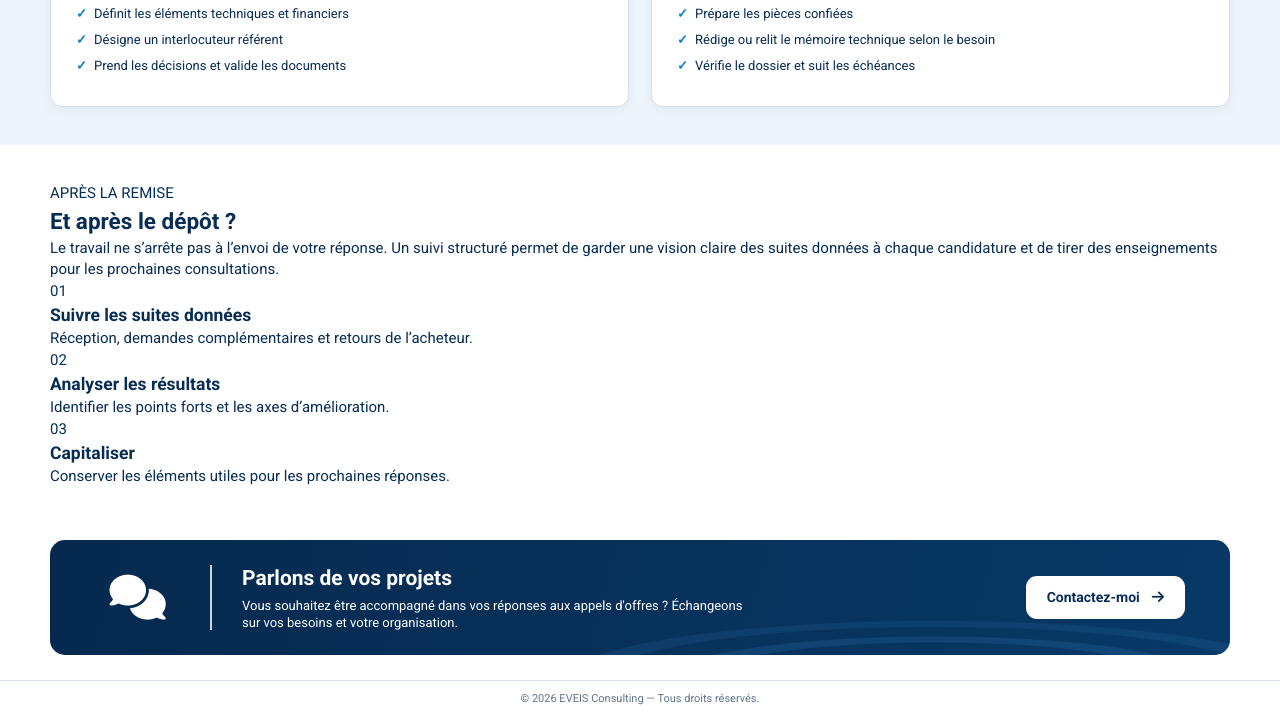
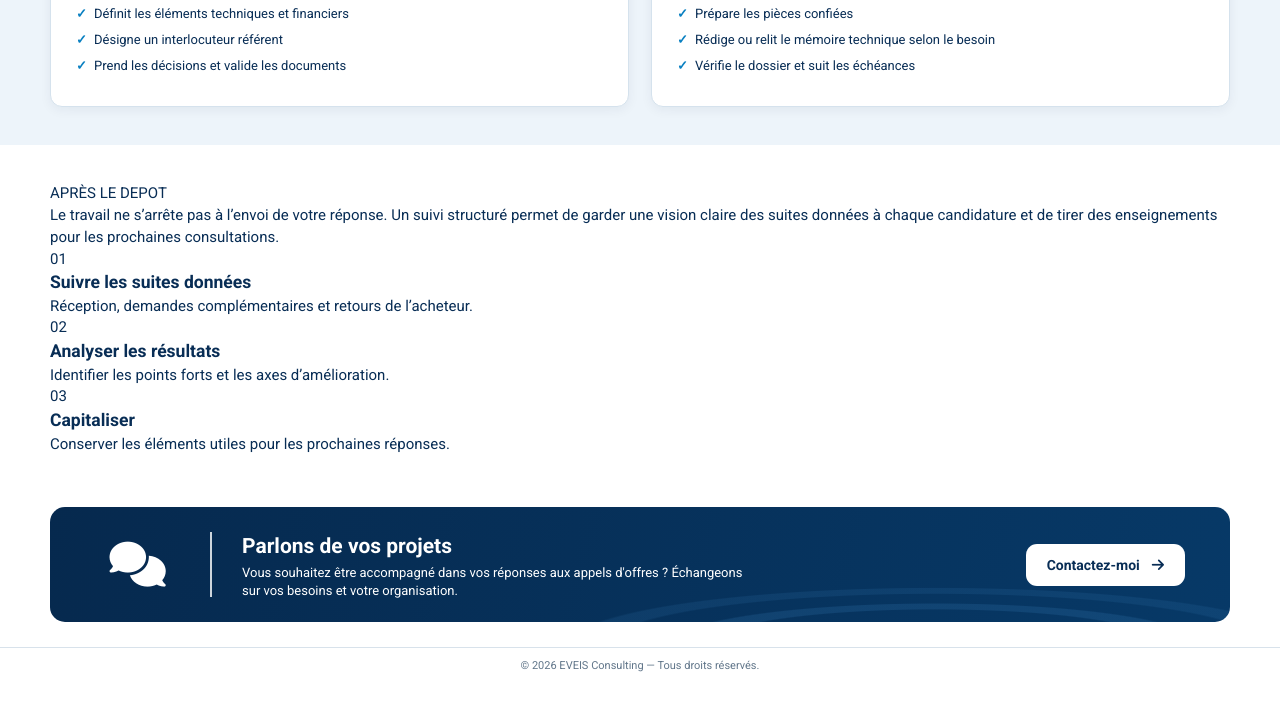
Before and after one commit to ofranchet73/eveis2, a plain HTML site: page offre-2.html in a window 1280 px wide. Shown: the part 2499-3216 px from the top of the page. After the commit the page ends 3183 px from the top, so only its background shows below. Drawn offline with Linux system fonts and the light colour scheme.

Commit message:
Update text in offre-2.html for clarity

```diff
--- a/offre-2.html
+++ b/offre-2.html
@@ -420,9 +420,8 @@
  <section class="o2-section">
     <div class="o2-after-deposit">
         <div class="o2-after-intro">
-            <span class="o2-eyebrow">APRÈS LA REMISE</span>
-            <h2>Et après le dépôt ?</h2>
-            <p>
+            <span class="o2-eyebrow">APRÈS LE DEPOT</span>
+           <p>
                 Le travail ne s’arrête pas à l’envoi de votre réponse.
                 Un suivi structuré permet de garder une vision claire des suites
                 données à chaque candidature et de tirer des enseignements
@@ -434,8 +433,7 @@
             <div class="o2-after-step">
                 <span>01</span>
                 <div>
-                    <h3>Suivre les suites données</h3>
-                    <p>Réception, demandes complémentaires et retours de l’acheteur.</p>
+                    <h3>Suivre les suites données</h3><p>Réception, demandes complémentaires et retours de l’acheteur.</p>
                 </div>
             </div>
 
```
